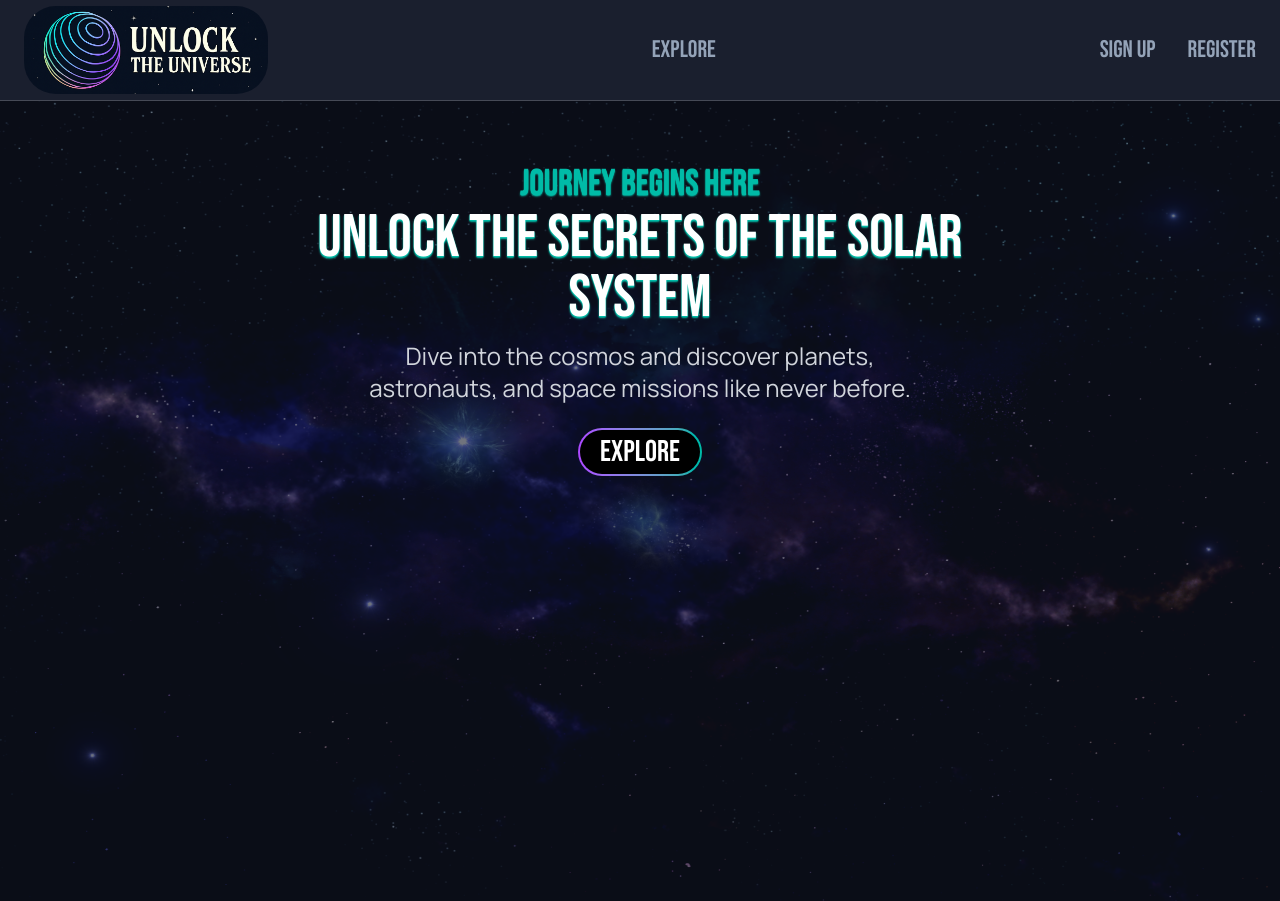
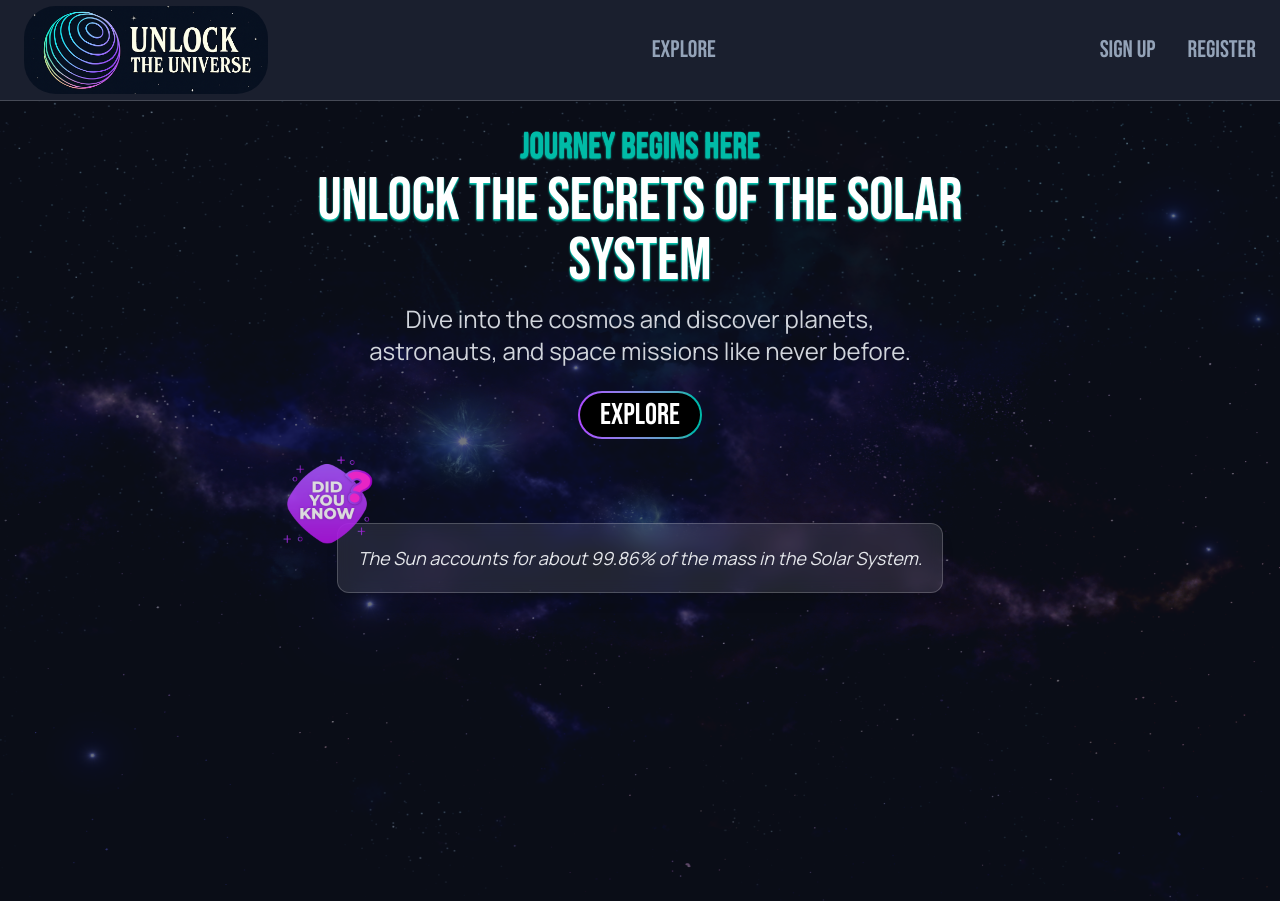
Before and after one commit to IvayloTashev/unlock-the-universe-2.0, a React (Vite) app in the folder client/: page / in a window 1280 px wide. Built offline with nearby package versions, Linux system fonts and the light colour scheme; no server answers.

Commit message:
Add FunFacts component in hero section

```diff
--- /dev/null
+++ b/client/src/components/hero/FunFacts.tsx
@@ -0,0 +1,34 @@
+import React, { useMemo } from "react";
+import { funFactsData } from "../../utils";
+import { motion } from "motion/react";
+import factsImg from "../../assets/facts.png";
+
+const FunFacts = () => {
+  const randomFact = useMemo(() => {
+    const index = Math.floor(Math.random() * funFactsData.length);
+    return funFactsData[index];
+  }, []);
+
+  return (
+    <div className="mt-20 px-4 sm:px-0 justify-center flex flex-col gap-3 relative">
+      <motion.img
+        initial={{ y: 0 }}
+        animate={{ y: [0, -10, 0] }}
+        transition={{ repeat: Infinity, duration: 4 }}
+        src={factsImg}
+        alt="facts-image"
+        className="w-25 z-20 absolute -left-15 -top-15 opacity-90"
+      />
+      <motion.div
+        initial={{ opacity: 0, y: 20 }}
+        animate={{ opacity: 1, y: 0 }}
+        transition={{ duration: 1, ease: "easeOut" }}
+        className="bg-white/10 backdrop-blur-sm font-manrope text-white text-center text-base sm:text-lg max-w-2xl p-4 sm:p-5 rounded-xl border border-white/20 shadow-lg animate-fade-in"
+      >
+        <span className="italic text-gray-200">{randomFact}</span>
+      </motion.div>
+    </div>
+  );
+};
+
+export default FunFacts;
--- a/client/src/components/hero/HeroText.tsx
+++ b/client/src/components/hero/HeroText.tsx
@@ -1,5 +1,6 @@
 import React from "react";
 import { Link } from "react-router-dom";
+import FunFacts from "./funFacts";
 
 type Props = {
   position: string;
@@ -7,13 +8,18 @@ type Props = {
 
 const HeroText = ({ position }: Props) => {
   return (
-    <div className={`${position} absolute left-1/2 transform -translate-x-1/2 -translate-y-1/2 w-4/5 sm:w-3/5 font-bebas text-white flex flex-col justify-center items-center gap-1`}>
-      <p className="text-teal-500 text-3xl sm:text-4xl text-shadow-sm text-shadow-teal-500">Journey Begins Here</p>
+    <div
+      className={`${position} absolute left-1/2 transform -translate-x-1/2 -translate-y-1/2 w-4/5 sm:w-3/5 mt-10 font-bebas text-white flex flex-col justify-center items-center gap-1`}
+    >
+      <p className="text-teal-500 text-3xl sm:text-4xl text-shadow-sm text-shadow-teal-500">
+        Journey Begins Here
+      </p>
       <h2 className="text-center text-4xl sm:text-5xl md:text-6xl text-shadow-sm text-shadow-teal-500">
         Unlock the Secrets of the Solar System
       </h2>
       <p className="text-center font-manrope text-xl md:text-2xl text-gray-300 max-w-[600px] mt-2">
-        Dive into the cosmos and discover planets, astronauts, and space missions like never before.
+        Dive into the cosmos and discover planets, astronauts, and space
+        missions like never before.
       </p>
       <Link
         to="/explore"
@@ -21,6 +27,7 @@ const HeroText = ({ position }: Props) => {
       >
         <p className="bg-black rounded-3xl px-5 py-1 h-full w-full">Explore</p>
       </Link>
+      <FunFacts />
     </div>
   );
 };
--- a/client/src/utils.tsx
+++ b/client/src/utils.tsx
@@ -1,7 +1,7 @@
 import sun from "./assets/sun.png";
 import solarSystem from "./assets/solar-system.png";
 import astronaut from "./assets/astronaut.png";
-import satellite from "./assets/satellite.png";
+import pod from "./assets/pod.png";
 import spaceShuttle from "./assets/space-shuttle.png";
 import sunImage from "./assets/sun.png";
 import mercuryImage from "./assets/mercury.png";
@@ -18,6 +18,7 @@ export const explorePageInfo = [
   { image: solarSystem, title: "Celestial bodies" },
   { image: astronaut, title: "Astronauts" },
   { image: spaceShuttle, title: "Missions" },
+  { image: pod, title: "Picture of the Day" },
 ];
 
 export const localImages: Record<PlanetName, string> = {
@@ -47,6 +48,59 @@ export const PlanetHeadings = [
   "Magnetosphere",
 ];
 
+export const funFactsData = [
+  "Jupiter’s Great Red Spot is a storm larger than Earth!",
+  "Venus is the hottest planet in the Solar System, even hotter than Mercury!",
+  "A day on Venus is longer than its year!",
+  "Mars has the largest volcano in the Solar System – Olympus Mons!",
+  "Mercury has no atmosphere to retain heat, so its temperature fluctuates drastically.",
+  "Saturn could float in water because it’s mostly made of gas and has a low density.",
+  "The Moon is slowly drifting away from Earth at about 3.8 cm per year.",
+  "Neptune has the strongest winds in the Solar System, reaching up to 2,100 km/h.",
+  "Uranus rotates on its side, making its seasons extreme.",
+  "Earth is the only known planet to support life — so far.",
+  "Jupiter has 95 known moons — more than any other planet!",
+  "The asteroid belt lies between Mars and Jupiter.",
+  "Pluto, once a planet, is now classified as a dwarf planet.",
+  "The Sun accounts for about 99.86% of the mass in the Solar System.",
+  "A year on Neptune lasts 165 Earth years.",
+  "Mars appears red because of iron oxide (rust) on its surface.",
+  "The Great Wall of Mars is a massive canyon system called Valles Marineris.",
+  "Some asteroids have moons of their own.",
+  "The solar wind creates auroras on Earth and other planets with magnetic fields.",
+  "There are more stars in the universe than grains of sand on all Earth’s beaches.",
+  "Comets are made of ice, dust, and rock — sometimes called 'dirty snowballs'.",
+  "Earth's rotation is gradually slowing — about 17 milliseconds every 100 years.",
+  "The Kuiper Belt is home to many dwarf planets including Pluto and Eris.",
+  "One day on Jupiter lasts only 10 hours!",
+  "The Moon has 'moonquakes', similar to earthquakes.",
+  "Mercury has water ice in its permanently shadowed craters.",
+  "Venus spins in the opposite direction to most planets.",
+  "Some scientists believe Europa (a moon of Jupiter) may harbor life beneath its icy crust.",
+  "Mars has polar ice caps made of water and carbon dioxide.",
+  "The tallest mountain in the Solar System is Olympus Mons on Mars.",
+  "The Sun’s core temperature is around 15 million °C (27 million °F).",
+  "Saturn’s rings are made mostly of water ice particles.",
+  "A day on Mercury lasts 59 Earth days.",
+  "The coldest temperature recorded in the Solar System is on Triton, Neptune’s largest moon.",
+  "Uranus has a faint ring system like Saturn, but much less visible.",
+  "Some meteorites found on Earth came from Mars.",
+  "The Sun is about 4.6 billion years old.",
+  "Earth’s magnetic field protects us from harmful solar radiation.",
+  "Jupiter’s moon Io has over 400 active volcanoes.",
+  "Titan, Saturn’s largest moon, has lakes of liquid methane.",
+  "Solar eclipses can only occur during a new moon.",
+  "The Moon has no atmosphere — that’s why its footprints stay for millions of years.",
+  "A light beam from the Sun takes about 8 minutes to reach Earth.",
+  "Neptune was discovered through mathematics before being seen with a telescope.",
+  "The inner planets (Mercury, Venus, Earth, Mars) are rocky, while outer planets are gas giants.",
+  "The Moon always shows the same face to Earth due to synchronous rotation.",
+  "Mars has the largest dust storms in the Solar System.",
+  "Solar energy on Earth comes from nuclear fusion in the Sun's core.",
+  "Space is not completely empty — it contains cosmic dust, particles, and radiation.",
+  "Earth's axis tilt is what causes the seasons."
+]
+
 // sm - 640px
 // md - 768px
 // lg - 1024px
```
Also changed, not shown: client/src/assets/facts.png (added).
